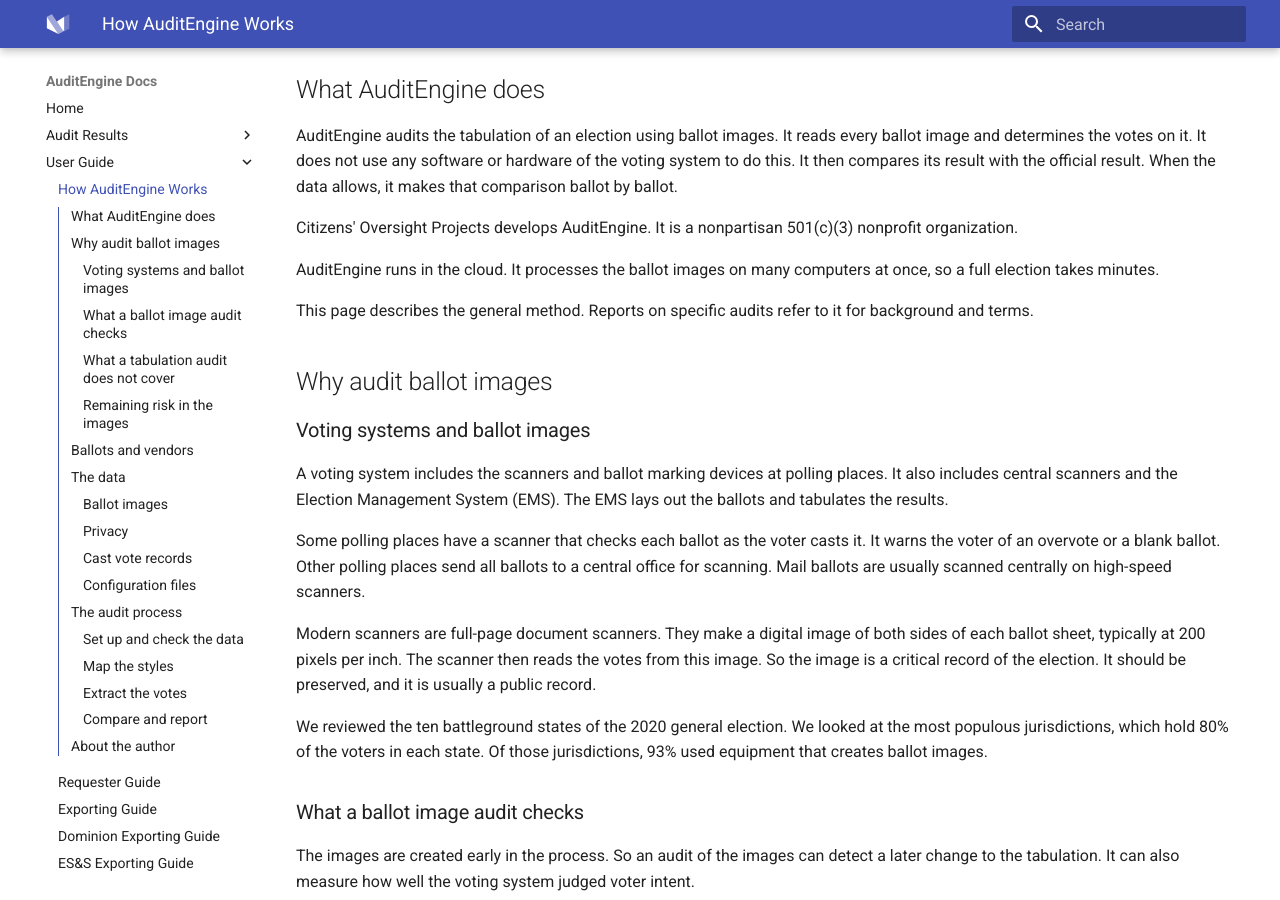
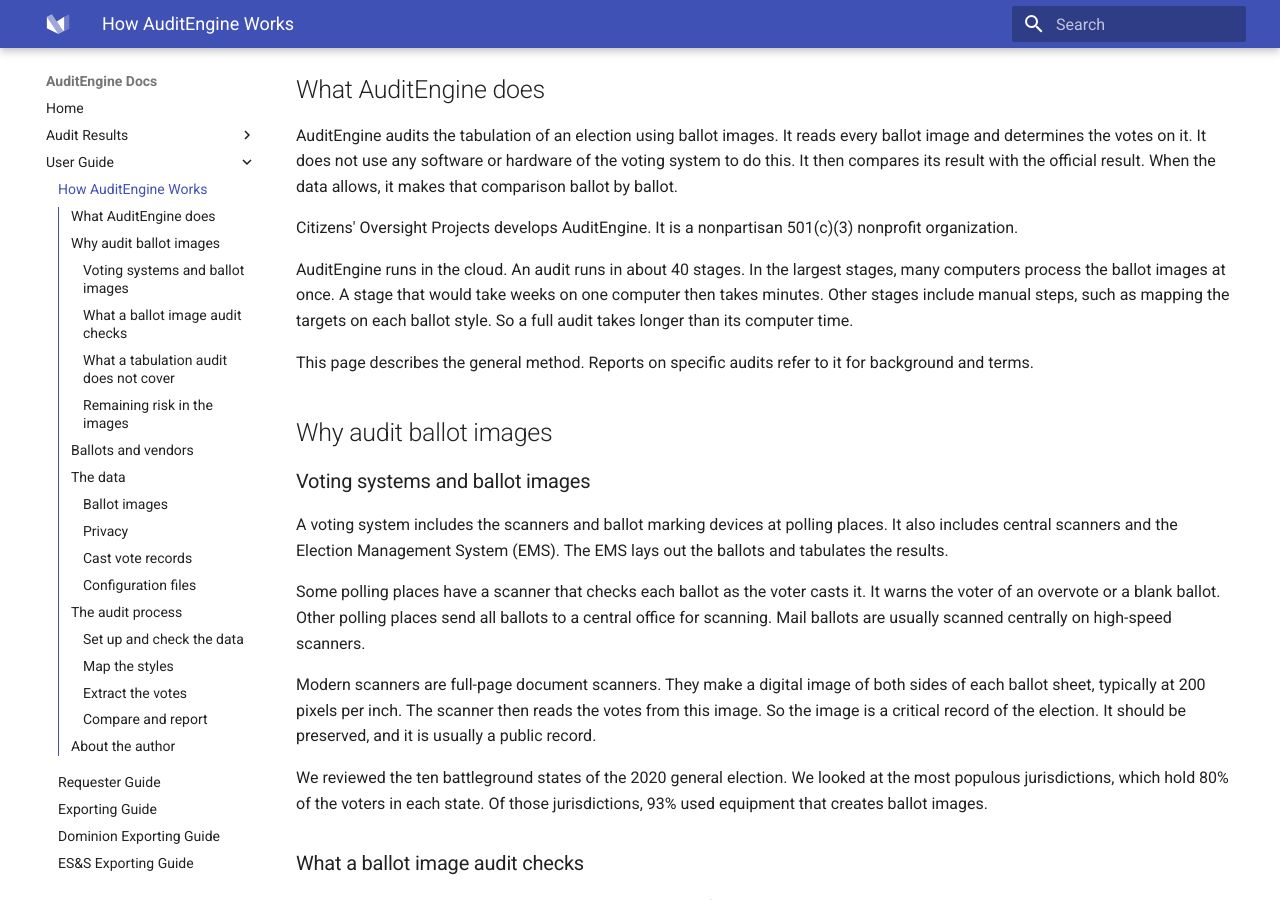
Before and after one commit to raylutz/audit-engine-docsite, an MkDocs documentation site: the page built from docs/user-guide/auditengine-background-doc.md, in a window 1280 px wide and 900 px high, scrolled down 303 px. Built offline with MkDocs 1.6.1 and Material for MkDocs 9.7.7, drawn with Linux system fonts in a browser that asks for light colours.

Commit message:
How AuditEngine Works: correct the processing time claim

```diff
--- a/docs/user-guide/auditengine-background-doc.md
+++ b/docs/user-guide/auditengine-background-doc.md
@@ -18,7 +18,11 @@
 It is a nonpartisan 501(c)(3) nonprofit organization.
 
 AuditEngine runs in the cloud.
-It processes the ballot images on many computers at once, so a full election takes minutes.
+An audit runs in about 40 stages.
+In the largest stages, many computers process the ballot images at once.
+A stage that would take weeks on one computer then takes minutes.
+Other stages include manual steps, such as mapping the targets on each ballot style.
+So a full audit takes longer than its computer time.
 
 This page describes the general method.
 Reports on specific audits refer to it for background and terms.
```
